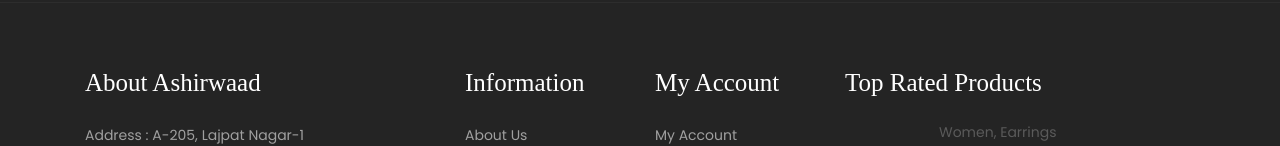
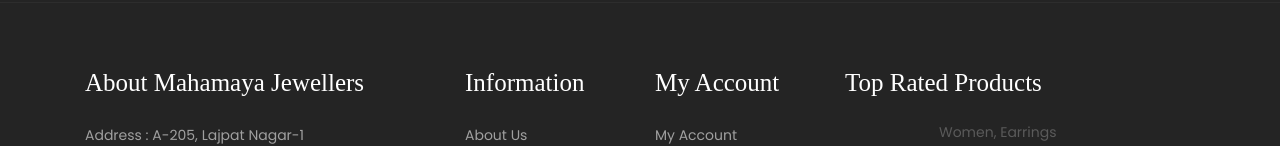
Before and after one commit to mahamayajewellers/mahamayajewellers, a plain HTML site: page index.html in a window 1280 px wide. Shown: the part 3953-4099 px from the top of the page. Drawn offline with nearby package versions, Linux system fonts and the light colour scheme.

Commit message:
Update index.html

```diff
--- a/index.html
+++ b/index.html
@@ -3627,7 +3627,7 @@
                     <div class="row">
                         <div class="col-lg-4 col-md-6 col-sm-8">
                             <div class="widgets_container contact_us">
-                                <h3>About Ashirwaad</h3>
+                                <h3>About Mahamaya Jewellers</h3>
                                 <div class="footer_contact">
                                     <p>Address : A-205, Lajpat Nagar-1</p>
                                     <p>Phone : <a href="tel:(+91)9811583009">(+91)9811583009</a></p>
```
